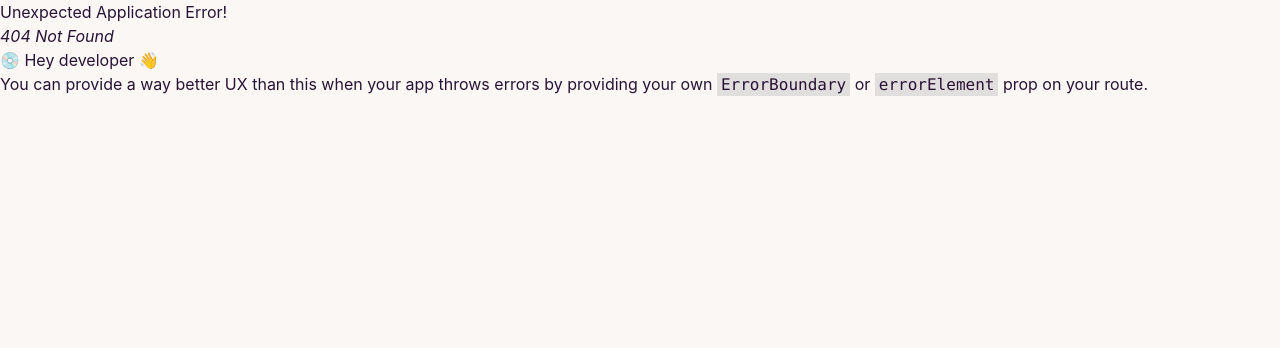
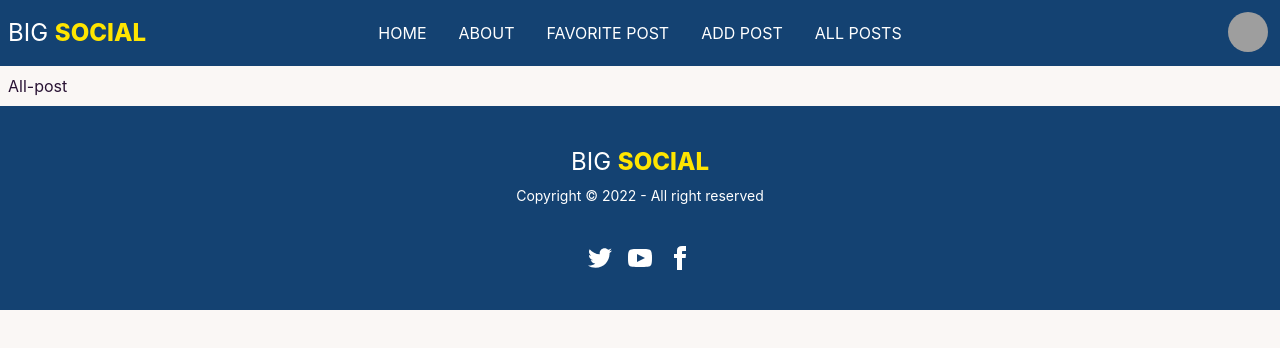
Before and after one commit to rubelhossain999/big-social, a React (Create React App) app: page /all-post in a window 1280 px wide. Before the commit this address had no page. Shown: the top 348 px of the page. Built offline with nearby package versions, Linux system fonts and the light colour scheme; grey boxes are pictures that could not be loaded.

Commit message:
Google firebase deploy with route create

```diff
--- /dev/null
+++ b/src/Components/AddPost/AddPost.js
@@ -0,0 +1,11 @@
+import React from 'react';
+
+const AddPost = () => {
+    return (
+        <div>
+            add-post
+        </div>
+    );
+};
+
+export default AddPost;
--- /dev/null
+++ b/src/Components/AllPost/AllPost.js
@@ -0,0 +1,11 @@
+import React from 'react';
+
+const AllPost = () => {
+    return (
+        <div>
+            All-post
+        </div>
+    );
+};
+
+export default AllPost;
```
Also changed, not shown: src/Routers/Routers.js (+10 -0 lines).
